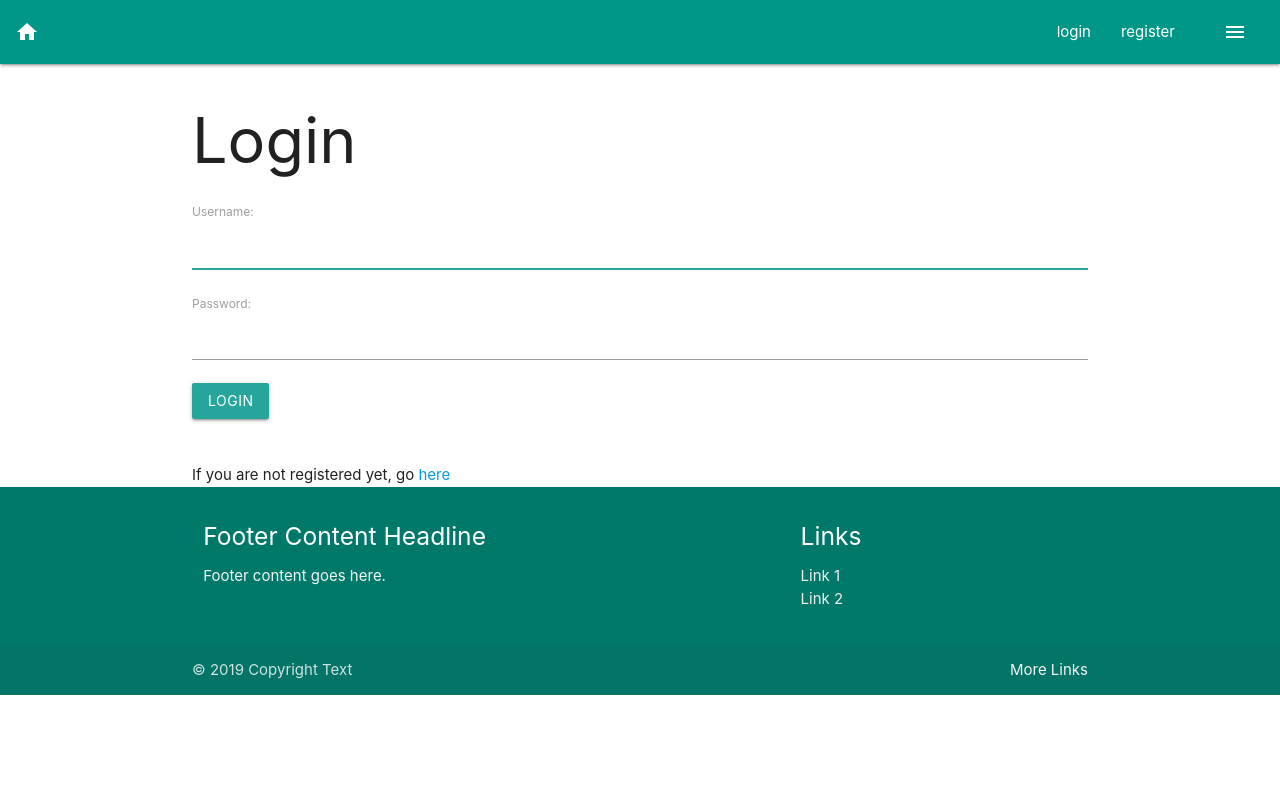
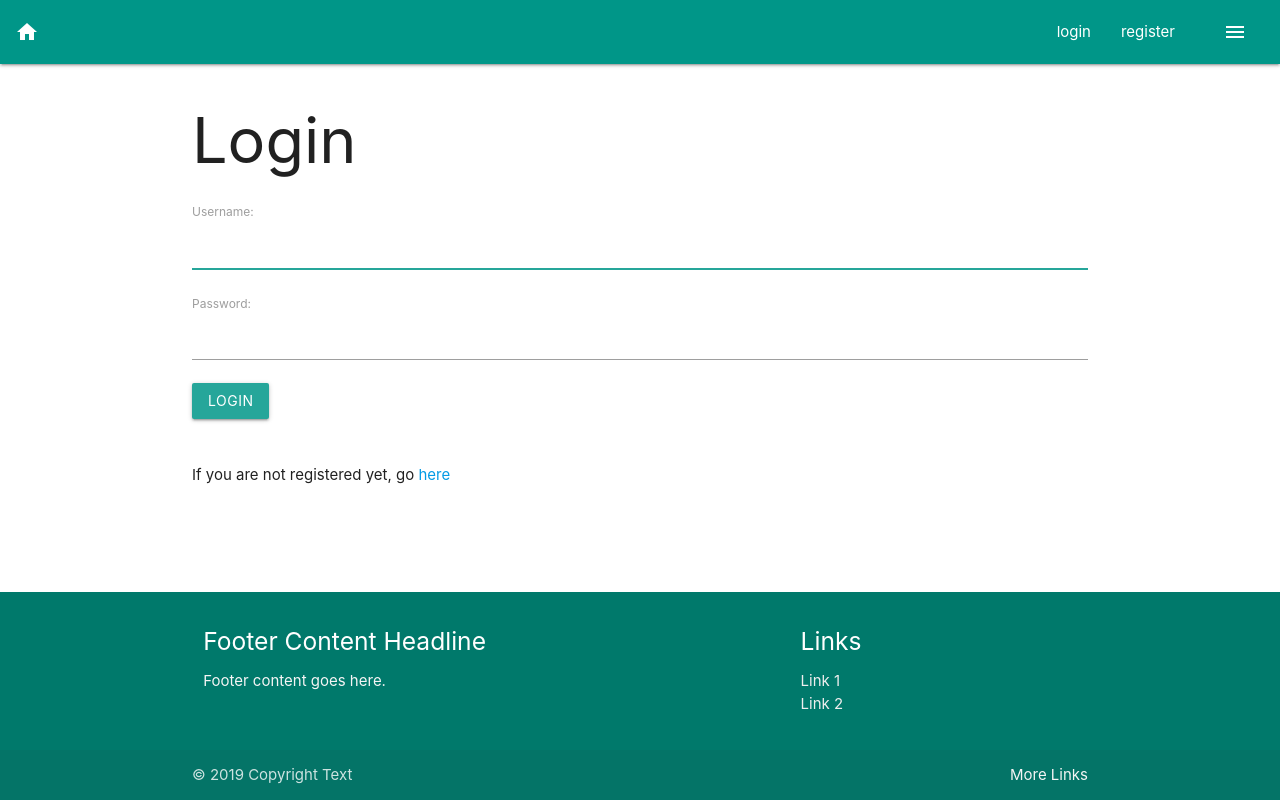
Before and after one commit to WiSchLabs/Locality-finder, a Django app: page /login/ in a window 1280 px wide. Run offline with Django 3.2, Linux system fonts and the light colour scheme.

Commit message:
Make footer sticky - even if little content

```diff
--- a/main/static/main/css/main.css
+++ b/main/static/main/css/main.css
@@ -0,0 +1,9 @@
+body {
+  display: flex;
+  min-height: 100vh;
+  flex-direction: column;
+}
+
+.content {
+  flex: 1 0 auto;
+}
--- a/main/templates/main/base.html
+++ b/main/templates/main/base.html
@@ -38,11 +38,12 @@
 
     {% include 'main/includes/messages.html' %}
 
-    <div class="container">
+    <div class="container content">
         {% block content %}
         {% endblock %}
     </div>
 
     <script type="text/javascript" src="{% static 'main/js/main.js' %}"></script>
+
+    {% include 'main/includes/footer.html' %}
 </body>
-{% include 'main/includes/footer.html' %}
```
Also changed, not shown: docker_requirements.txt (line endings or trailing spaces), requirements.txt (line endings or trailing spaces), 2 other files.
